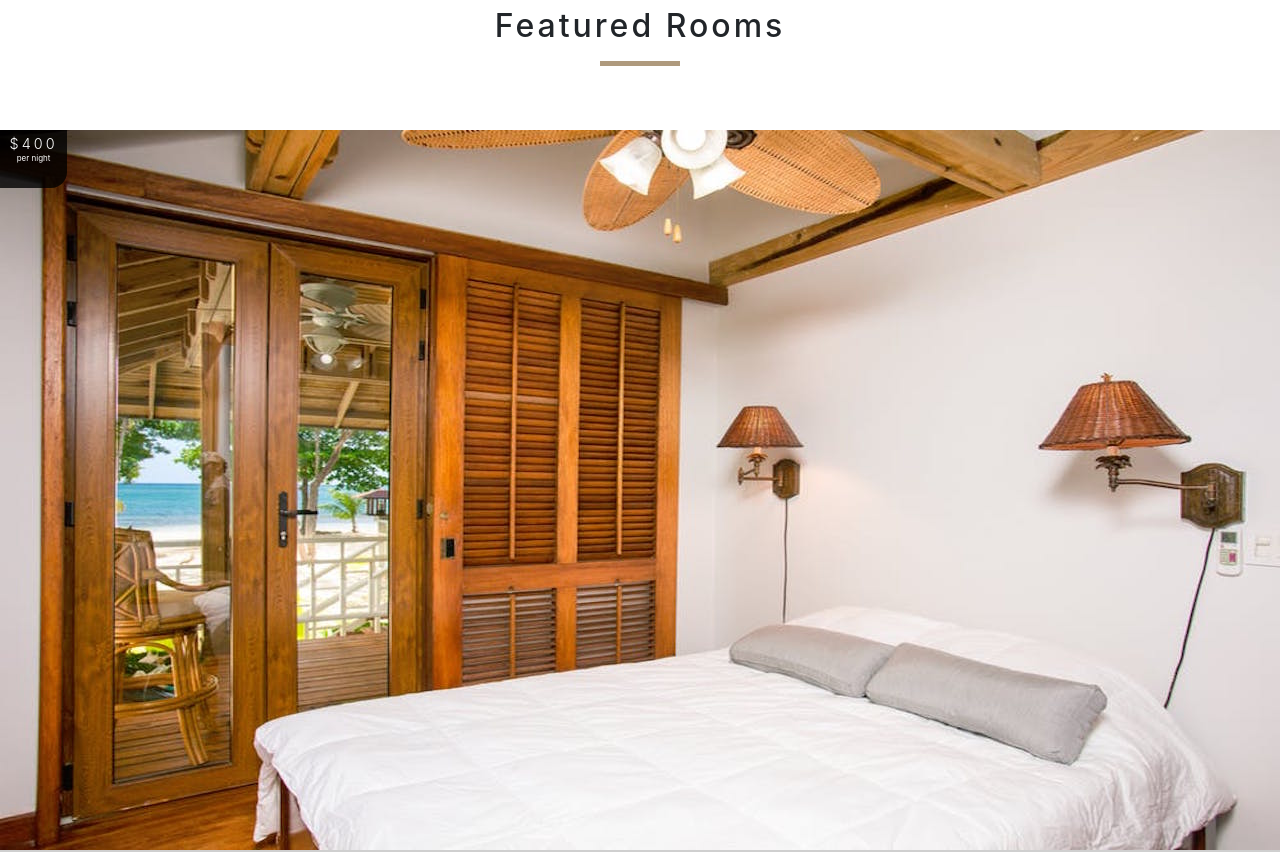
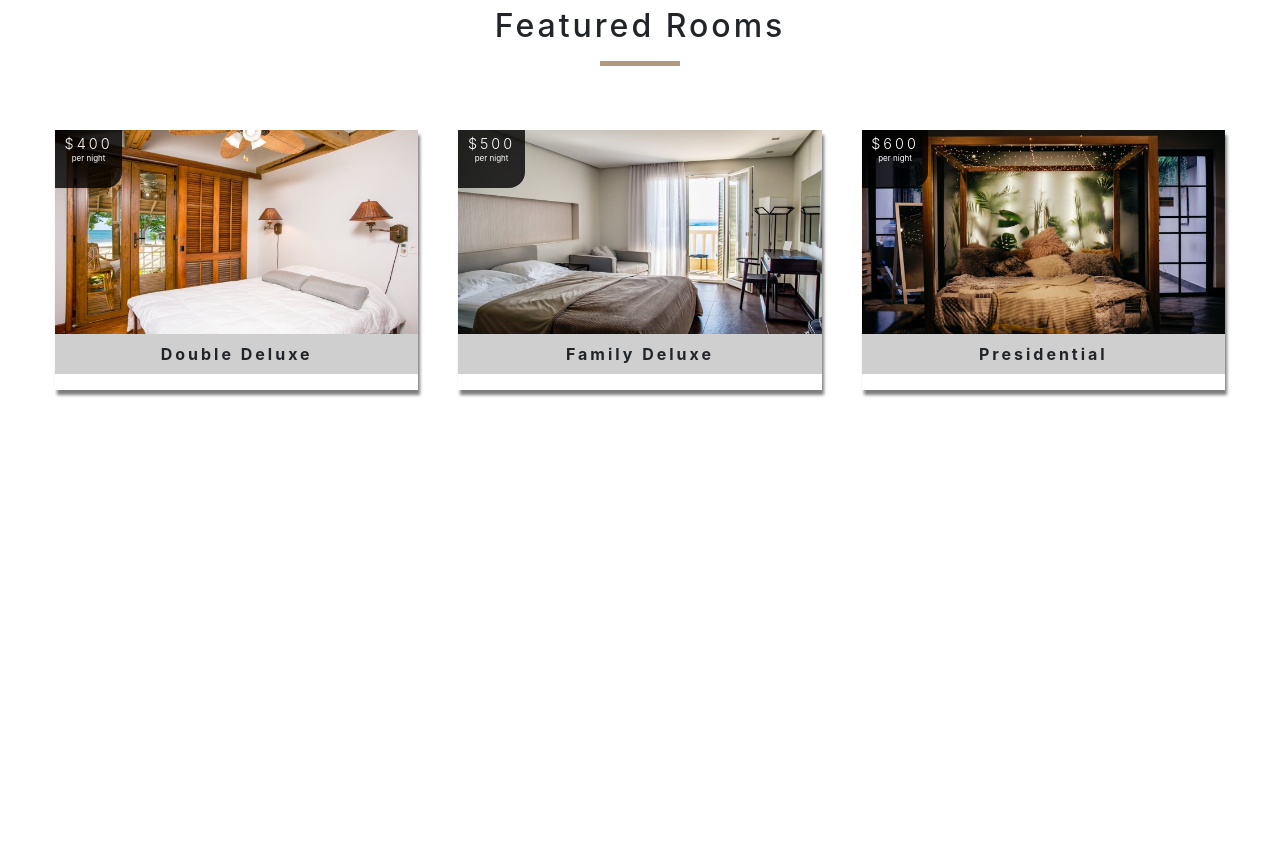
Before and after one commit to mamady310/hotel-rooms, a React (Create React App) app: page / in a window 1280 px wide. Shown: the part 1460-2312 px from the top of the page. After the commit the page ends 1930 px from the top, so only its background shows below. Built offline with nearby package versions, Linux system fonts and the light colour scheme.

Commit message:
npm install --save styled-components

```diff
--- a/src/components/FeaturedRooms.js
+++ b/src/components/FeaturedRooms.js
@@ -19,7 +19,9 @@
         return (
             <section className='featured-rooms'>
                <Title title="Featured Rooms"/>
+               <div className="featured-rooms-center">
                {loading? <Loading /> : rooms}
+               </div>
             </section>
         )
     }
--- a/src/context.js
+++ b/src/context.js
@@ -15,7 +15,7 @@
 
     componentDidMount() {
         let rooms = this.formatData(items)
-           console.log(rooms);
+        //    console.log(rooms);
 
 
         let featuredRooms = rooms.filter( room => room.featured === true );
@@ -39,10 +39,18 @@
 
         return tempItems;
     }
+    getRoom = (slug) => {
+        let tempRooms = [ ...this.state.rooms];
+        const room = tempRooms.find((room) => room.slug === slug)
+        return room;
+    }
 
     render() {
         return (
-            <RoomContext.Provider value={{ ...this.state}}>
+            <RoomContext.Provider value={{
+                 ...this.state,
+                 getRoom: this.getRoom,
+                 }}>
                 {this.props.children}
             </RoomContext.Provider>
         );
--- a/src/pages/Error.js
+++ b/src/pages/Error.js
@@ -7,7 +7,7 @@
 
 export default function Error() {
     return  <Hero>
-        <Banner title='404' subtitle="page not found">
+        <Banner title='404' subtitle='page not found'>
             <Link to='/' className='btn-primary'>
                 HOME
             </Link>
--- a/src/pages/SingleRoom.js
+++ b/src/pages/SingleRoom.js
@@ -1,12 +1,59 @@
 import React, { Component } from 'react';
+import defaultBcg from "../images/room-1.jpeg";
+import Hero from "../components/Hero";
+import Banner from "../components/Banner";
+import { Link } from "react-router-dom";
+import { RoomContext } from '../context';
 
 export default class SingleRoom extends Component {
+    constructor (props){
+        super(props);
+        // console.log(this.props);
+        this.state = {
+            slug: this.props.match.params.single,
+            defaultBcg
+        };
+
+    }
+    static contextType = RoomContext;
+
+    // componentDidMount(){
+
+    // }
     render() {
+
+        const {getRoom} = this.context;
+        const room = getRoom(this.state.slug);
+        console.log(room);
+
+        if(!room) {
+            return (
+            <div className="error">
+                <h3>Not Found</h3>
+                <Link to="/rooms" className="btn-primary">Rooms</Link>
+            </div>
+            );
+        }
+        const {name,
+            description,
+            capacity,
+            size,
+            price,
+            extras,
+            breafast,
+            pets,
+            images} = room
         return (
             <div>
-                Hello from single room
+          <Hero hero='roomsHero'>
+         <Banner title={`${name} room`}>
+             <Link to='/rooms' className='btn-primary'>
+             Back to rooms
+             </Link>
+        </Banner>
+        </Hero>
+        </div>
+        );
 
-            </div>
-        );
     }
 }
```
